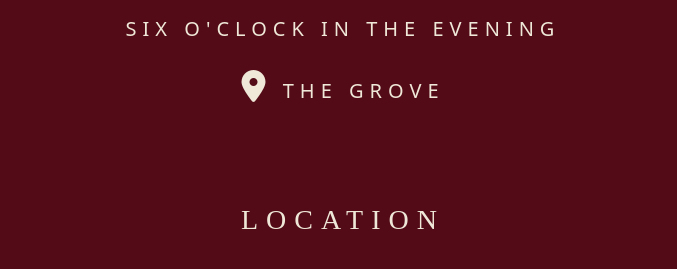
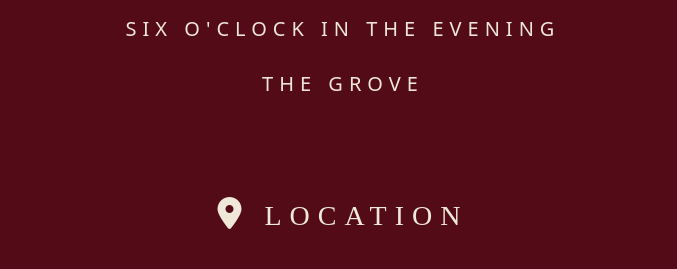
Before and after one commit to EmanAhmedd/Waleed-Alaa, a plain HTML site: page index.html in a window 1280 px wide. Shown: the part 493-762 px from the top of the page, without its empty margins (297-974 px from the left). Drawn offline with Linux system fonts and the light colour scheme; a web font is replaced by a local one.

Commit message:
changesssssss

```diff
--- a/index.html
+++ b/index.html
@@ -221,7 +221,7 @@
       text-transform: uppercase;
       font-weight: 400;
     }
-    .time-place i {
+    .location-title i {
       font-size: 32px;  /* حجم الأيقونة */
     }
 
@@ -316,7 +316,7 @@
         six o'clock in the evening
 
       </div>
-      <div class="time-place"><i class="fas fa-map-marker-alt"></i>
+      <div class="time-place">
             The Grove
       </div>
 
@@ -326,7 +326,7 @@
 
       <!-- Location Section  -->
       <div class="location-section">
-        <div class="location-title">Location</div>
+        <div class="location-title"> <i class="fas fa-map-marker-alt"></i>  Location</div>
 
         <div class="additional-text">
           Join us at The Grove for an unforgettable celebration<br>
```
